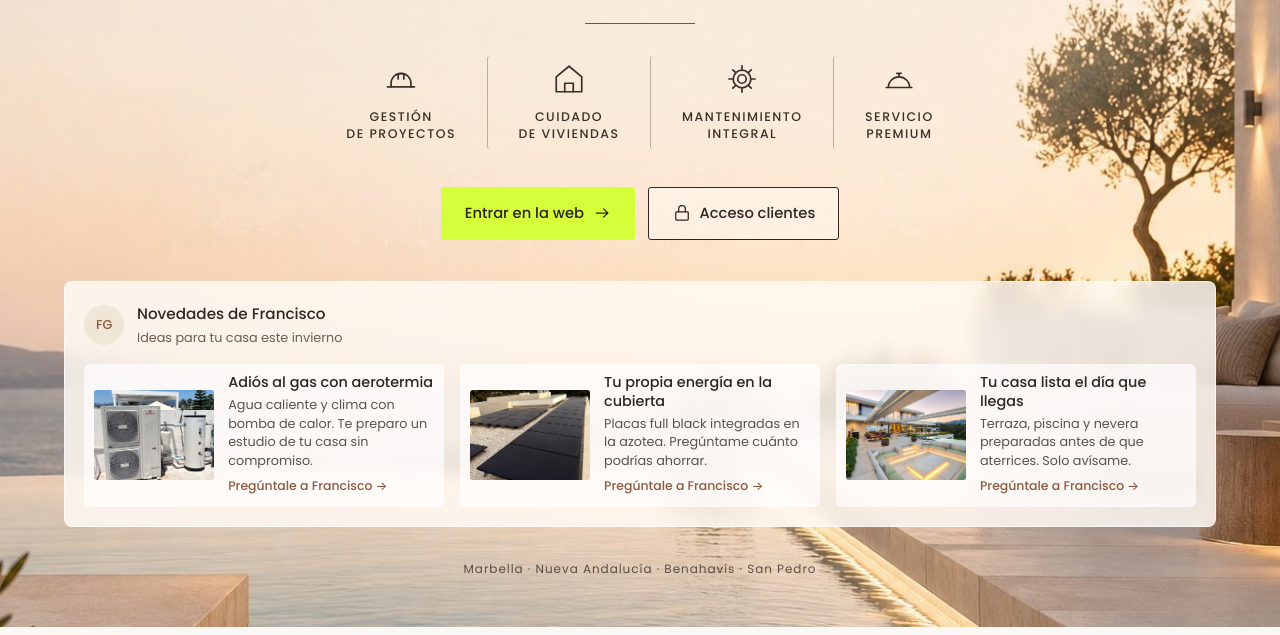
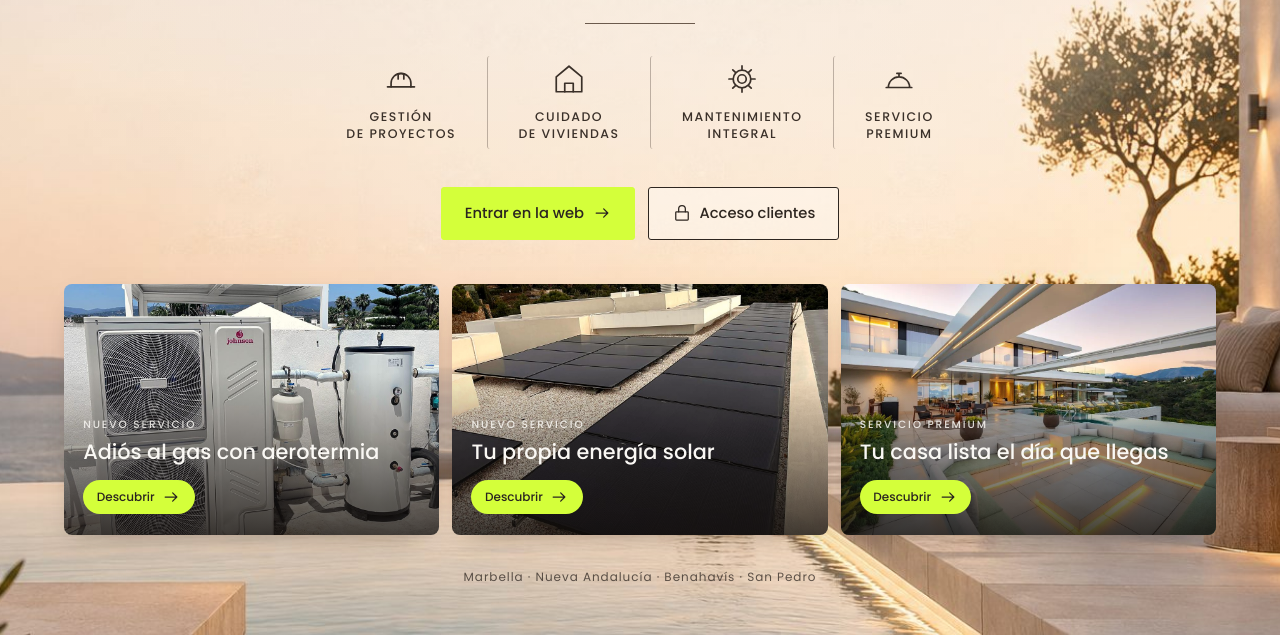
Before and after one commit to gentechse-dotcom/velarehome, a plain HTML site: page index.html in a window 1280 px wide. Shown: the part 426-1061 px from the top of the page. Drawn offline with nearby package versions, Linux system fonts and the light colour scheme.

Commit message:
Portada: banner de imágenes a nuevos servicios en lugar de Novedades
Co-Authored-By: Claude Opus 5.5 <noreply@anthropic.com>
Claude-Session: https://claude.ai/code/session_015JxTAa7h6ABxu8gAwJeKEb

```diff
--- a/index.html
+++ b/index.html
@@ -157,21 +157,17 @@ img.photo{display:block;width:100%;height:100%;max-width:100%;object-fit:cover}
 .hello b{display:block;font-weight:500;font-size:.92rem}
 .hello small{display:block;color:var(--muted);font-size:.8rem}
 .hello:hover b{text-decoration:underline}
-.vh-promo{width:100%;max-width:1180px;margin-top:2.6rem;background:rgba(255,251,245,.84);-webkit-backdrop-filter:blur(8px);backdrop-filter:blur(8px);border:1px solid rgba(255,255,255,.6);border-radius:8px;padding:1.2rem;text-align:left;display:flex;flex-direction:column;gap:1rem}
-.vh-promo-head{display:flex;align-items:center;gap:.8rem}
-.vh-promo-head .av{width:40px;height:40px;border-radius:50%;background:#EFE6D8;display:flex;align-items:center;justify-content:center;font:500 .8rem var(--sans);color:#8C5A40;flex:none}
-.vh-promo-head b{display:block;font-weight:500;font-size:.95rem}
-.vh-promo-head small{display:block;color:#6B5E52;font-size:.8rem}
-.vh-promo-grid{display:grid;grid-template-columns:repeat(3,1fr);gap:1rem}
-.vh-card{display:grid;grid-template-columns:120px 1fr;gap:.9rem;align-items:center;text-decoration:none;color:#2E2620;background:rgba(255,255,255,.7);border-radius:6px;padding:.6rem;min-width:0;transition:background .2s}
-.vh-card:hover{background:#fff}
-.vh-card > *{min-width:0}
-.vh-card .ph{aspect-ratio:4/3}
-.vh-card b{display:block;font-weight:500;font-size:.9rem;line-height:1.3}
-.vh-card p{font-size:.8rem;color:#5E5249;line-height:1.45;margin-top:.25rem}
-.vh-card span.go{display:inline-block;margin-top:.35rem;font-size:.78rem;font-weight:500;color:#8C5A40}
-@media (max-width:980px){.vh-promo-grid{grid-template-columns:1fr}}
-@media (max-width:520px){.vh-card{grid-template-columns:84px 1fr}}
+.vh-promo{width:100%;max-width:1180px;margin-top:2.8rem;display:grid;grid-template-columns:repeat(var(--n,3),1fr);gap:.8rem}
+.vh-slide{position:relative;display:block;aspect-ratio:3/2;border-radius:8px;overflow:hidden;text-decoration:none;color:#FAF8F4;text-align:left;isolation:isolate;box-shadow:0 10px 30px -18px rgba(46,38,32,.6)}
+.vh-slide img{position:absolute;inset:0;width:100%;height:100%;object-fit:cover;transition:transform .6s cubic-bezier(.2,.7,.2,1);z-index:-2}
+.vh-slide::after{content:"";position:absolute;inset:0;background:linear-gradient(180deg,rgba(20,16,13,0) 35%,rgba(20,16,13,.8) 100%);z-index:-1}
+.vh-slide:hover img{transform:scale(1.04)}
+.vh-slide .in{position:absolute;left:0;right:0;bottom:0;padding:1.2rem 1.2rem 1.3rem}
+.vh-slide small{display:block;font:500 .66rem/1 var(--sans);letter-spacing:.18em;text-transform:uppercase;opacity:.85;margin-bottom:.55rem}
+.vh-slide b{display:block;font:500 clamp(1.05rem,1.7vw,1.3rem)/1.25 var(--sans)}
+.vh-slide .go{display:inline-flex;align-items:center;gap:.4rem;margin-top:.9rem;padding:.45rem .85rem;border-radius:99px;background:var(--accent);color:var(--on-accent);font:500 .75rem/1 var(--sans)}
+.vh-slide:focus-visible{outline:2px solid var(--accent);outline-offset:3px}
+@media (max-width:820px){.vh-promo{display:flex;overflow-x:auto;scroll-snap-type:x mandatory;gap:.7rem;padding-bottom:.4rem;scrollbar-width:none}.vh-promo::-webkit-scrollbar{display:none}.vh-slide{flex:0 0 78%;scroll-snap-align:center;aspect-ratio:4/5}}
 .velar{display:grid;grid-template-columns:6fr 5fr;gap:clamp(2rem,5vw,5rem);align-items:end}
 .velar > *{min-width:0}
 .velar-cols{display:grid;gap:0;border-top:1px solid var(--fg)}
@@ -691,19 +687,18 @@ window.addEventListener('hashchange', route);
 
 /* ================= Banner de Francisco (editable desde admin) ================= */
 const DEFAULT_PROMOS = [
-  {on:true, img:'aerotermia', t:'Adiós al gas con aerotermia', d:'Agua caliente y clima con bomba de calor. Te preparo un estudio de tu casa sin compromiso.'},
-  {on:true, img:'solar', t:'Tu propia energía en la cubierta', d:'Placas full black integradas en la azotea. Pregúntame cuánto podrías ahorrar.'},
-  {on:true, img:'chillout', t:'Tu casa lista el día que llegas', d:'Terraza, piscina y nevera preparadas antes de que aterrices. Solo avísame.'},
+  {on:true, img:'aerotermia', k:'Nuevo servicio', t:'Adiós al gas con aerotermia', go:'svc-reformas'},
+  {on:true, img:'solar', k:'Nuevo servicio', t:'Tu propia energía solar', go:'svc-reformas'},
+  {on:true, img:'chillout', k:'Servicio premium', t:'Tu casa lista el día que llegas', go:'svc-concierge'},
 ];
-function promos(){ try{ return JSON.parse(localStorage.getItem('lps-promos')) || DEFAULT_PROMOS; }catch(e){ return DEFAULT_PROMOS; } }
-const PROMO_HEAD = () => { try{ return JSON.parse(localStorage.getItem('lps-promo-head')) || {t:'Novedades de Francisco', s:'Ideas para tu casa este invierno'}; }catch(e){ return {t:'Novedades de Francisco', s:'Ideas para tu casa este invierno'}; } };
+const PROMO_GO = [['svc-reformas','Reformas y mejoras'],['svc-gestion','Cuidado de la vivienda'],['svc-concierge','Servicio premium'],['svc-planes','Paquetes'],['contacto','Contacto']];
+function promos(){ try{ const l=JSON.parse(localStorage.getItem('lps-promos')); if(l && l.length) return l.map((p,i)=>({...DEFAULT_PROMOS[i%3], ...p})); }catch(e){} return DEFAULT_PROMOS; }
 function promoBlock(){
   const list = promos().filter(p=>p.on); if(!list.length) return '';
-  const h = PROMO_HEAD();
-  return `<section class="vh-promo" aria-label="${esc(h.t)}">
-    <div class="vh-promo-head"><span class="av">FG</span><div><b>${esc(h.t)}</b><small>${esc(h.s)}</small></div></div>
-    <div class="vh-promo-grid">${list.map(p=>`<a class="vh-card" href="https://wa.me/34665601092?text=${encodeURIComponent('Hola Francisco, me interesa: '+p.t)}" target="_blank" rel="noopener">${photo(p.img, p.t, '4/3')}<div><b>${esc(p.t)}</b><p>${esc(p.d)}</p><span class="go">Pregúntale a Francisco →</span></div></a>`).join('')}</div>
-  </section>`;
+  return `<section class="vh-promo" aria-label="Nuevos servicios" style="--n:${list.length}">${list.map(p=>{
+    const href = p.go==='contacto' ? '#contacto' : '#servicios';
+    return `<a class="vh-slide" href="${href}" ${p.go!=='contacto'?`data-jumpto="${esc(p.go||'svc-reformas')}"`:''}><img src="${PH[p.img]}" alt="" loading="lazy" decoding="async"><div class="in">${p.k?`<small>${esc(p.k)}</small>`:''}<b>${esc(p.t)}</b><span class="go">Descubrir ${ico('arrow')}</span></div></a>`;
+  }).join('')}</section>`;
 }
 
 /* ================= Landing de entrada ================= */
@@ -1088,18 +1083,18 @@ function inviteModal(propId){
 }
 
 function eBanner(){
-  const list = promos(), h = PROMO_HEAD(), imgs = Object.keys(PH);
-  return `<div class="welcome"><div><h3>Lo que ven tus clientes al entrar</h3><p>Cada cliente pasa por la portada de Velarehome antes de ver su casa. Usa este espacio para contarles servicios que les pueden interesar. Cada tarjeta abre un WhatsApp contigo.</p></div><a class="btn btn-sm" href="#bienvenida">Ver la portada</a></div>
+  const list = promos(), imgs = Object.keys(PH);
+  return `<div class="welcome"><div><h3>Banner de nuevos servicios</h3><p>Aparece en la portada de Velarehome. Cada imagen lleva a la sección del servicio. Usa títulos cortos: la imagen hace el trabajo.</p></div><a class="btn btn-sm" href="#bienvenida">Ver la portada</a></div>
   <form id="bannerForm" class="card" style="gap:1.4rem">
-    <div class="grid2"><div class="field"><label for="bh-t">Título del banner</label><input id="bh-t" value="${esc(h.t)}"></div><div class="field"><label for="bh-s">Subtítulo</label><input id="bh-s" value="${esc(h.s)}"></div></div>
     <div class="grid3">${list.map((p,i)=>`<div class="card" style="background:var(--bg)">
-      <div class="card-h"><span class="eyebrow">Tarjeta ${i+1}</span><label class="check" for="b${i}on"><input id="b${i}on" type="checkbox" ${p.on?'checked':''}> Visible</label></div>
-      ${photo(p.img, p.t, '16/9')}
+      <div class="card-h"><span class="eyebrow">Imagen ${i+1}</span><label class="check" for="b${i}on"><input id="b${i}on" type="checkbox" ${p.on?'checked':''}> Visible</label></div>
+      ${photo(p.img, p.t, '4/5')}
       <div class="field"><label for="b${i}img">Imagen</label><select id="b${i}img">${imgs.map(k=>`<option value="${k}" ${k===p.img?'selected':''}>${k}</option>`).join('')}</select></div>
-      <div class="field"><label for="b${i}t">Título</label><input id="b${i}t" value="${esc(p.t)}"></div>
-      <div class="field"><label for="b${i}d">Texto</label><textarea id="b${i}d" style="min-height:80px">${esc(p.d)}</textarea></div>
+      <div class="field"><label for="b${i}k">Etiqueta pequeña</label><input id="b${i}k" value="${esc(p.k||'')}" placeholder="Nuevo servicio"></div>
+      <div class="field"><label for="b${i}t">Título</label><input id="b${i}t" value="${esc(p.t)}" maxlength="40"></div>
+      <div class="field"><label for="b${i}go">Lleva a</label><select id="b${i}go">${PROMO_GO.map(([v,l])=>`<option value="${v}" ${v===p.go?'selected':''}>${l}</option>`).join('')}</select></div>
     </div>`).join('')}</div>
-    <div style="display:flex;gap:.6rem;flex-wrap:wrap"><button class="btn btn-primary" type="submit">Guardar banner</button><button class="btn" type="button" id="bannerReset">Volver a los textos de ejemplo</button></div>
+    <div style="display:flex;gap:.6rem;flex-wrap:wrap"><button class="btn btn-primary" type="submit">Guardar banner</button><button class="btn" type="button" id="bannerReset">Volver al banner de ejemplo</button></div>
   </form>`;
 }
 
@@ -1436,8 +1431,8 @@ function bind(h){
   const bf = $('#bannerForm');
   if (bf) {
     bf.addEventListener('submit',e=>{ e.preventDefault();
-      const list = promos().map((p,i)=>({on:$('#b'+i+'on').checked, img:$('#b'+i+'img').value, t:$('#b'+i+'t').value.trim()||p.t, d:$('#b'+i+'d').value.trim()}));
-      try{ localStorage.setItem('lps-promos', JSON.stringify(list)); localStorage.setItem('lps-promo-head', JSON.stringify({t:$('#bh-t').value.trim()||'Novedades de Francisco', s:$('#bh-s').value.trim()})); }catch(err){}
+      const list = promos().map((p,i)=>({on:$('#b'+i+'on').checked, img:$('#b'+i+'img').value, k:$('#b'+i+'k').value.trim(), t:$('#b'+i+'t').value.trim()||p.t, go:$('#b'+i+'go').value}));
+      try{ localStorage.setItem('lps-promos', JSON.stringify(list)); localStorage.removeItem('lps-promo-head'); }catch(err){}
       route(); toast('Banner guardado. Así lo verán tus clientes al entrar (en este navegador hasta tener backend)'); });
     $('#bannerReset').addEventListener('click',()=>{ try{ localStorage.removeItem('lps-promos'); localStorage.removeItem('lps-promo-head'); }catch(e){} route(); toast('Banner restaurado'); });
     bf.querySelectorAll('select[id$="img"]').forEach(sel=>sel.addEventListener('change',()=>{ const img=sel.closest('.card').querySelector('img.photo'); if(img) img.src=PH[sel.value]; }));
```
